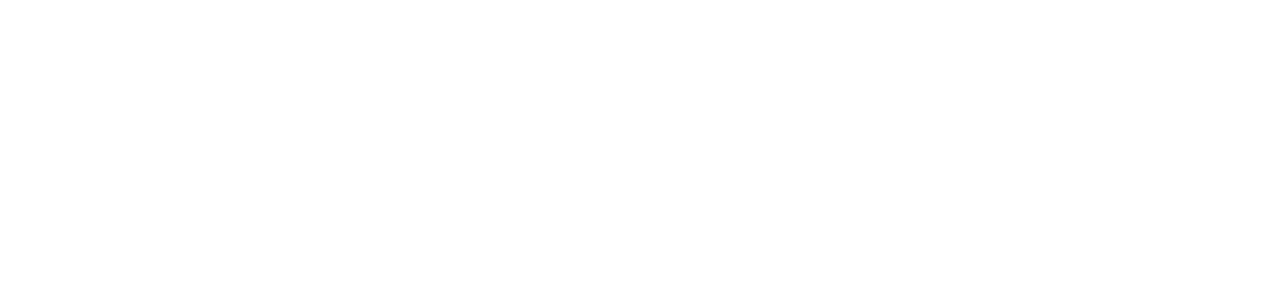
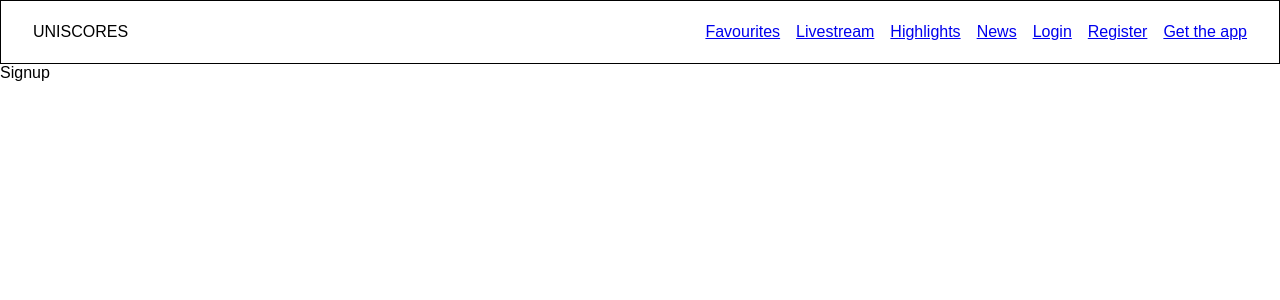
Before and after one commit to Mandem20/UNISCORES-REACT-APP, a React (Vite) app in the folder FRONTEND/UniScores/: page /signup in a window 1280 px wide. Before the commit this address had no page. Shown: the top 300 px of the page. Built offline with nearby package versions, Linux system fonts and the light colour scheme.

Commit message:
feat: add favourites, login and signup to routes

```diff
--- a/FRONTEND/UniScores/src/App.tsx
+++ b/FRONTEND/UniScores/src/App.tsx
@@ -2,7 +2,9 @@
 import './App.scss'
 import Layout from './Layout/Layout';
 import Home from './pages/Home';
-import Header from './components/Header';
+import Favourites from './pages/Favourites';
+import Login from './pages/Login';
+import Signup from './pages/Signup';
 
 
 function App() {
@@ -12,7 +14,9 @@
       <Routes>
         <Route path="/" element={<Layout />}>
           <Route index element={<Home />} />
-
+          <Route path="/favourites" element={<Favourites />} />
+          <Route path="/login" element={<Login />} />
+          <Route path="/signup" element={<Signup />} />
         </Route>
       </Routes>
     </>
--- a/FRONTEND/UniScores/src/components/Header.tsx
+++ b/FRONTEND/UniScores/src/components/Header.tsx
@@ -6,12 +6,12 @@
     <div className="header-container">
         <div className="logo">UNISCORES</div>
         <div className="links">
-          <Link to="">Favourites</Link>
+          <Link to="favourites">Favourites</Link>
           <Link to="">Livestream</Link>
           <Link to="">Highlights</Link>
           <Link to="">News</Link>
-          <Link to="">Login</Link>
-          <Link to="">Register</Link>
+          <Link to="login">Login</Link>
+          <Link to="signup">Register</Link>
           <Link to="">Get the app</Link>
         </div>
     </div>
--- /dev/null
+++ b/FRONTEND/UniScores/src/pages/Favourites.tsx
@@ -0,0 +1,8 @@
+
+const Favourites = () => {
+  return (
+    <div>Favourites</div>
+  )
+}
+
+export default Favourites
--- /dev/null
+++ b/FRONTEND/UniScores/src/pages/Login.tsx
@@ -0,0 +1,8 @@
+
+const Login = () => {
+  return (
+    <div>Login</div>
+  )
+}
+
+export default Login
--- /dev/null
+++ b/FRONTEND/UniScores/src/pages/Signup.tsx
@@ -0,0 +1,9 @@
+import React from 'react'
+
+const Signup = () => {
+  return (
+    <div>Signup</div>
+  )
+}
+
+export default Signup
```
